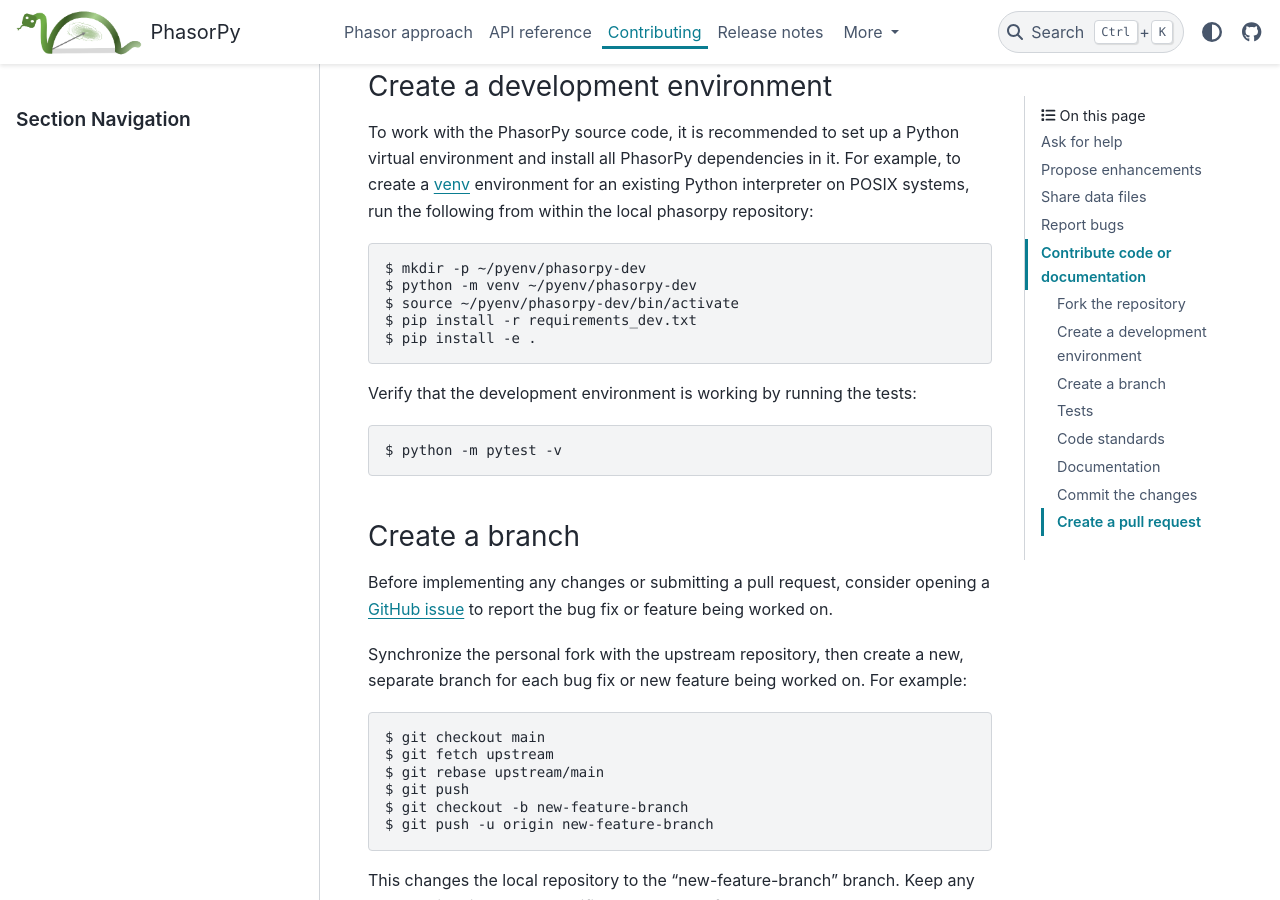
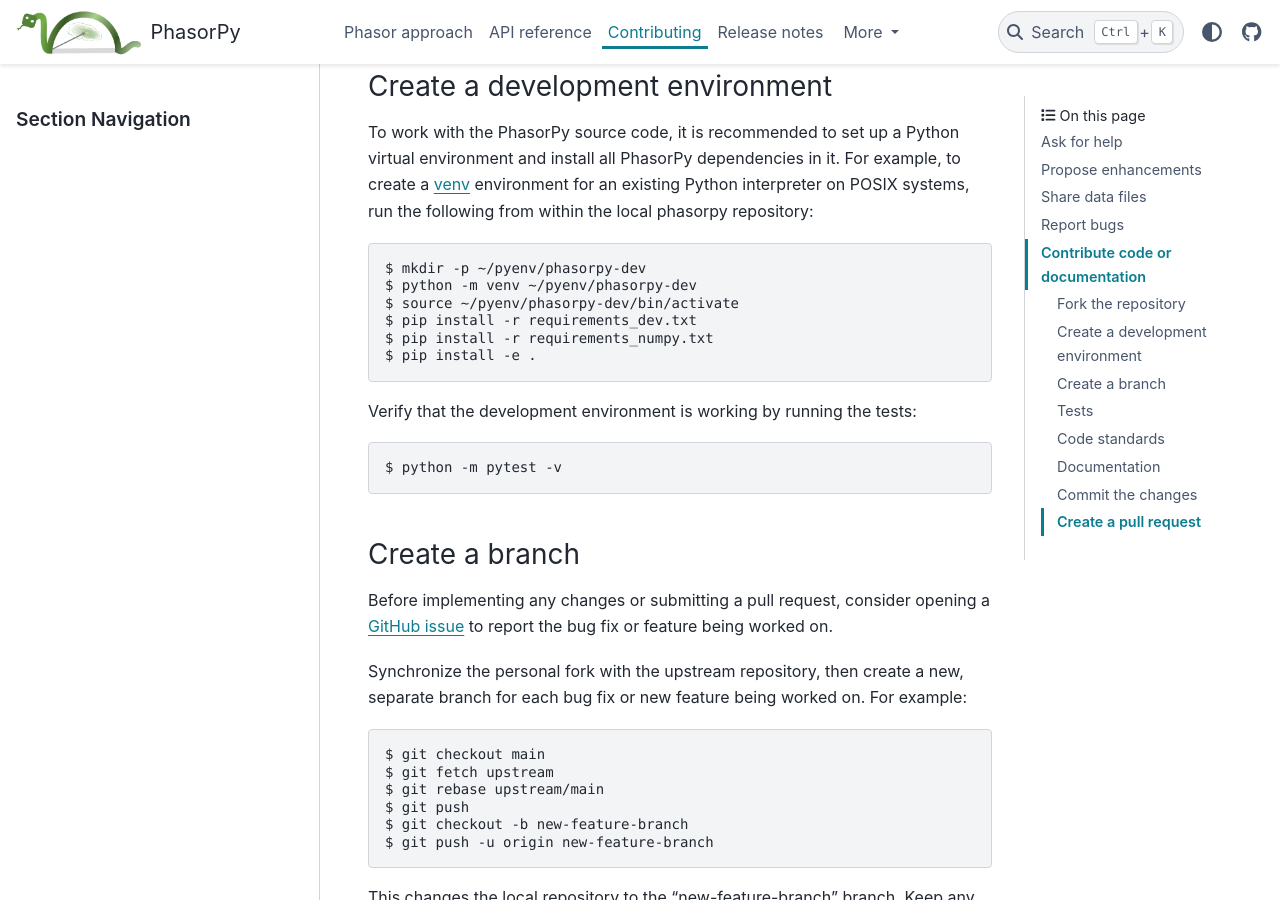
Before and after one commit to phasorpy/phasorpy, a Sphinx documentation site: the page built from docs/contributing.rst, in a window 1280 px wide and 900 px high, scrolled down 2505 px. Built offline with Sphinx 7.4.7 and the PyData theme 0.15.4, drawn with Linux system fonts in a browser that asks for light colours; pages that are not in the unit, such as notebooks, are missing from menus.

Commit message:
Update workflows (#18)

```diff
--- a/docs/contributing.rst
+++ b/docs/contributing.rst
@@ -119,6 +119,7 @@
     $ python -m venv ~/pyenv/phasorpy-dev
     $ source ~/pyenv/phasorpy-dev/bin/activate
     $ pip install -r requirements_dev.txt
+    $ pip install -r requirements_numpy.txt
     $ pip install -e .
 
 Verify that the development environment is working by running the tests::
--- /dev/null
+++ b/requirements_numpy.txt
@@ -0,0 +1,6 @@
+# Numpy requirements for developing the PhasorPy library
+#
+# use NEP29 minimum on Python 3.10
+numpy == 1.23.5; python_version == "3.10"
+# use recent
+numpy >= 1.25; python_version > "3.10"
```
Also changed, not shown: requirements_dev.txt (+1 -7 lines), 3 other files.
